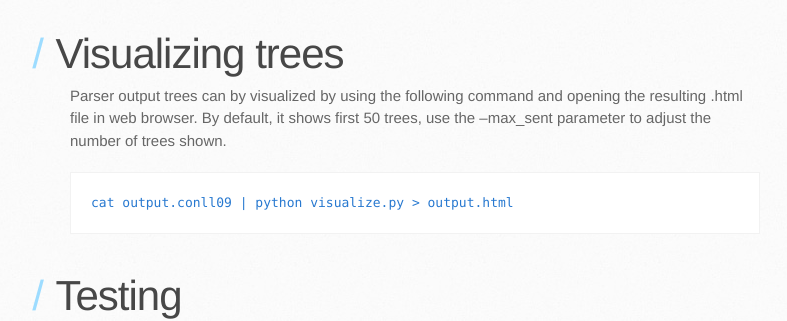
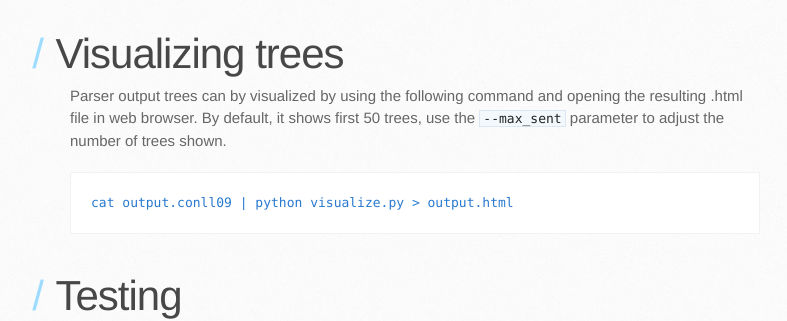
Before and after one commit to TurkuNLP/Finnish-dep-parser, a Jekyll site: the page built from index.md, in a window 1280 px wide. Shown: the part 1465-1786 px from the top of the page, without its empty margins (100-887 px from the left). Built offline with Jekyll 4.4.1, drawn with Linux system fonts in a browser that asks for light colours.

```diff
--- a/index.md
+++ b/index.md
@@ -41,7 +41,7 @@ The following command will run the entire pipeline (sentence splitting, tokeniza
 
 # Visualizing trees
 
-Parser output trees can by visualized by using the following command and opening the resulting .html file in web browser. By default, it shows first 50 trees, use the --max_sent parameter to adjust the number of trees shown.
+Parser output trees can by visualized by using the following command and opening the resulting .html file in web browser. By default, it shows first 50 trees, use the `--max_sent` parameter to adjust the number of trees shown.
 
     cat output.conll09 | python visualize.py > output.html
 
```
